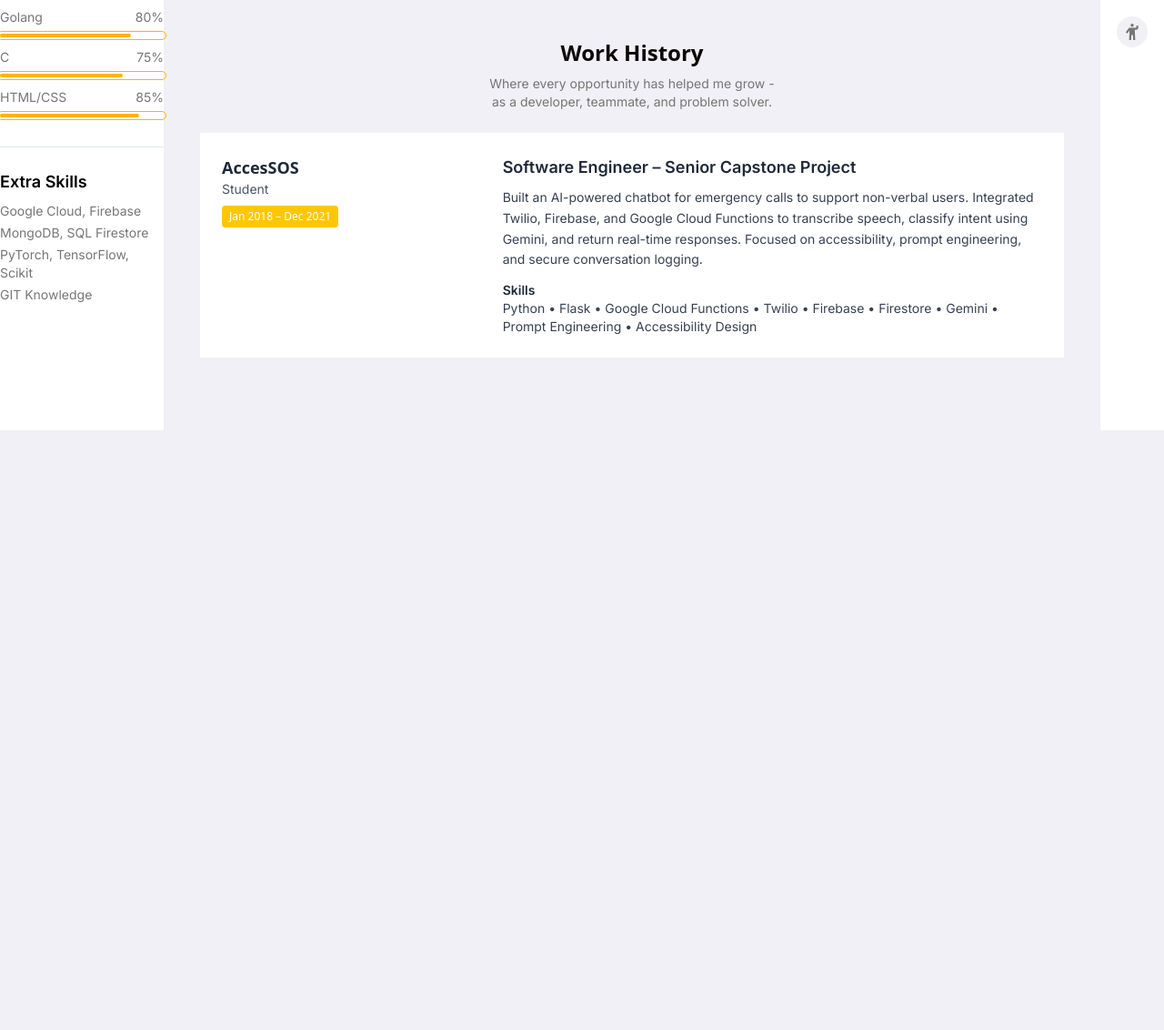
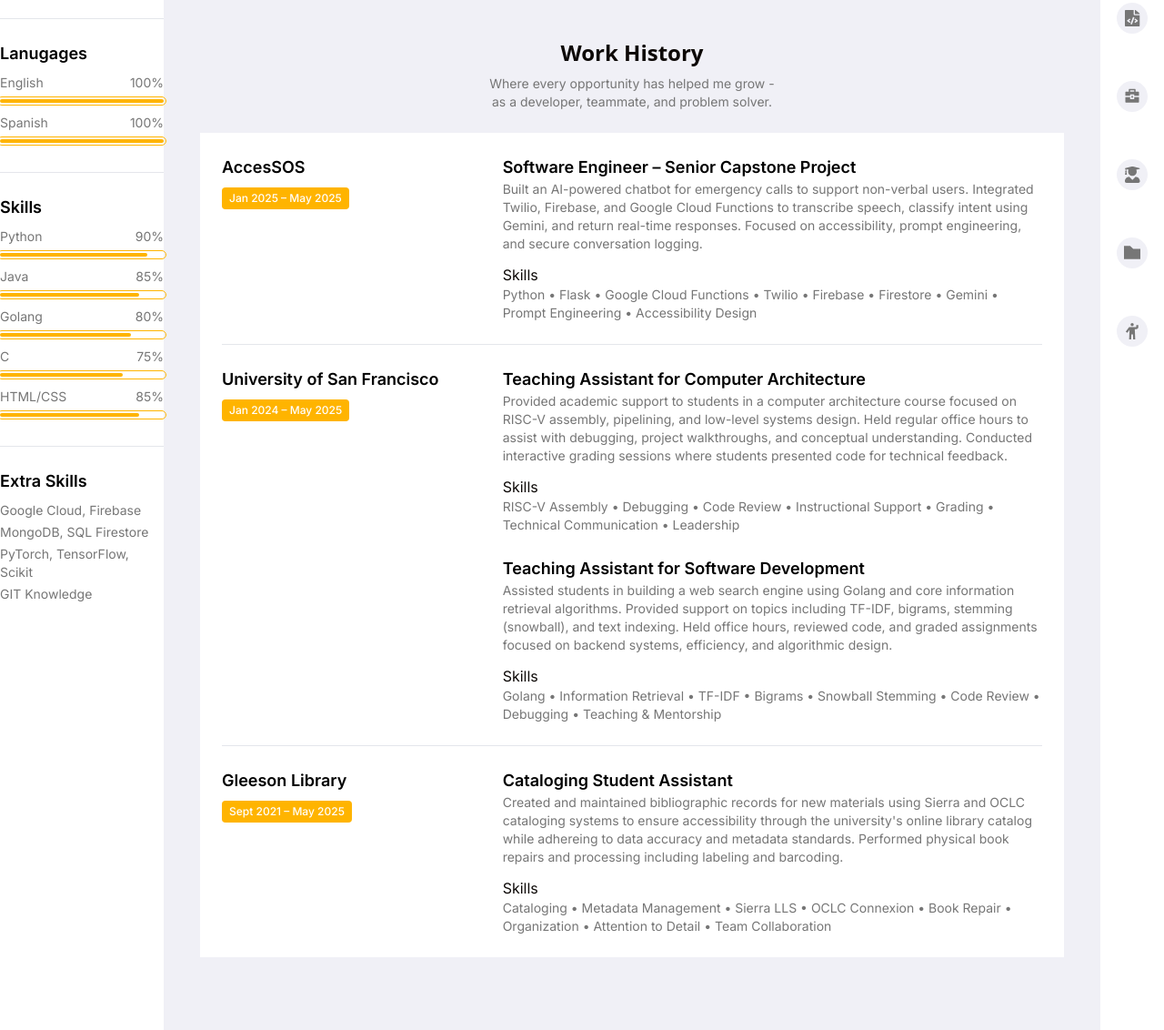
Before and after one commit to Stephh824/Stephh824.github.io, a website: page index.html in a window 1280 px wide. Shown: the part 834-1966 px from the top of the page at 91% size. Before the commit the page ends 1307 px from the top, so only its background shows below. Drawn offline with Linux system fonts and the light colour scheme.

Commit message:
add work history

```diff
--- a/index.html
+++ b/index.html
@@ -172,34 +172,93 @@
       <section id="work" class="mb-20">
         <h2 class="mb-2">Work History</h2>
         <p class="mx-auto mb-6 w-1/3 text-center">Where every opportunity has helped me grow - as a developer, teammate, and problem solver.</p>
-
         <div class="bg-white p-6 mb-6">
+          <!-- Job 1 -->
           <div class="grid grid-cols-3 gap-6">
-            <!-- Left column -->
             <div class="col-span-1">
-              <h3 class="text-lg font-semibold text-gray-800">AccesSOS</h3>
-              <p class="text-sm text-gray-600">Student</p>
-              <span class="inline-block mt-2 px-2 py-1 bg-yellow-400 text-white text-xs font-medium rounded">
-                Jan 2018 – Dec 2021
+              <h4>AccesSOS</h4>
+              <span class="inline-block mt-2 px-2 py-1 bg-luxray text-white text-xs font-medium font-inter rounded">
+                Jan 2025 – May 2025
               </span>
             </div>
-
-            <!-- Right column -->
             <div class="col-span-2">
-              <h4 class="font-semibold text-gray-800">
-                Software Engineer – Senior Capstone Project
-              </h4>
-              <p class="mt-2 text-gray-700 text-sm leading-relaxed">
-                Built an AI-powered chatbot for emergency calls to support non-verbal users. Integrated Twilio, Firebase, and Google Cloud Functions to transcribe speech, classify intent using Gemini, and return real-time responses. Focused on accessibility, prompt engineering, and secure conversation logging.
+              <h4>Software Engineer – Senior Capstone Project</h4>
+              <p>
+                Built an AI-powered chatbot for emergency calls to support non-verbal users. Integrated Twilio, Firebase, and Google Cloud Functions to transcribe speech, classify intent using Gemini, and return real-time responses.
+                Focused on accessibility, prompt engineering, and secure conversation logging.
               </p>
-              <p class="mt-3 text-sm font-semibold text-gray-800">Skills</p>
-              <p class="text-sm text-gray-700">
-                Python • Flask • Google Cloud Functions • Twilio • Firebase • Firestore • Gemini • Prompt Engineering • Accessibility Design
+              <p class="mt-3 text-base text-zekrom">Skills</p>
+              <p>
+                Python • Flask • Google Cloud Functions • Twilio • Firebase • Firestore •
+                Gemini • Prompt Engineering • Accessibility Design
               </p>
             </div>
           </div>
+
+          <hr class="separator">
+
+          <!-- Job 3 -->
+          <div class="grid grid-cols-3 gap-6">
+            <div class="col-span-1">
+              <h4>University of San Francisco</h4>
+              <span class="inline-block mt-2 px-2 py-1 bg-luxray text-white text-xs font-medium font-inter rounded">
+                Jan 2024 – May 2025
+              </span>
+            </div>
+            <div class="col-span-2">
+              <h4>Teaching Assistant for Computer Architecture</h4>
+              <p>
+                Provided academic support to students in a computer architecture course focused on RISC-V assembly, pipelining, and low-level systems design.
+                Held regular office hours to assist with debugging, project walkthroughs, and conceptual understanding. Conducted interactive grading sessions where
+                students presented code for technical feedback.
+              </p>
+              <p class="mt-3 text-base text-zekrom">Skills</p>
+              <p>
+                RISC-V Assembly • Debugging • Code Review • Instructional Support • Grading • Technical Communication •
+                Leadership
+              </p>
+            </div>
+            <div class="col-start-2 col-span-2">
+              <h4>Teaching Assistant for Software Development</h4>
+              <p>
+                Assisted students in building a web search engine using Golang and core information retrieval algorithms. Provided support on topics including TF-IDF,
+                bigrams, stemming (snowball), and text indexing. Held office hours, reviewed code, and graded assignments focused on backend systems, efficiency, and
+                algorithmic design.
+              </p>
+              <p class="mt-3 text-base text-zekrom">Skills</p>
+              <p>
+                Golang • Information Retrieval • TF-IDF • Bigrams • Snowball Stemming • Code Review •
+                Debugging • Teaching & Mentorship
+              </p>
+            </div>
+          </div>
+
+          <hr class="separator">
+
+          <!-- Job 2 -->
+          <div class="grid grid-cols-3 gap-6">
+            <div class="col-span-1">
+              <h4>Gleeson Library</h4>
+              <span class="inline-block mt-2 px-2 py-1 bg-luxray text-white text-xs font-medium font-inter rounded">
+                Sept 2021 – May 2025
+              </span>
+            </div>
+            <div class="col-span-2">
+              <h4>Cataloging Student Assistant</h4>
+              <p>
+                Created and maintained bibliographic records for new materials using Sierra and OCLC cataloging systems to ensure accessibility through
+                the university's online library catalog while adhereing to data accuracy and metadata standards. Performed physical book repairs and
+                processing including labeling and barcoding.
+              </p>
+              <p class="mt-3 text-base text-zekrom">Skills</p>
+              <p>
+                Cataloging • Metadata Management • Sierra LLS • OCLC Connexion • Book Repair • Organization •
+                Attention to Detail • Team Collaboration
+              </p>
+            </div>
+          </div>
+
         </div>
-
       </section>
     </main>
 
```
Also changed, not shown: src/output.css.
